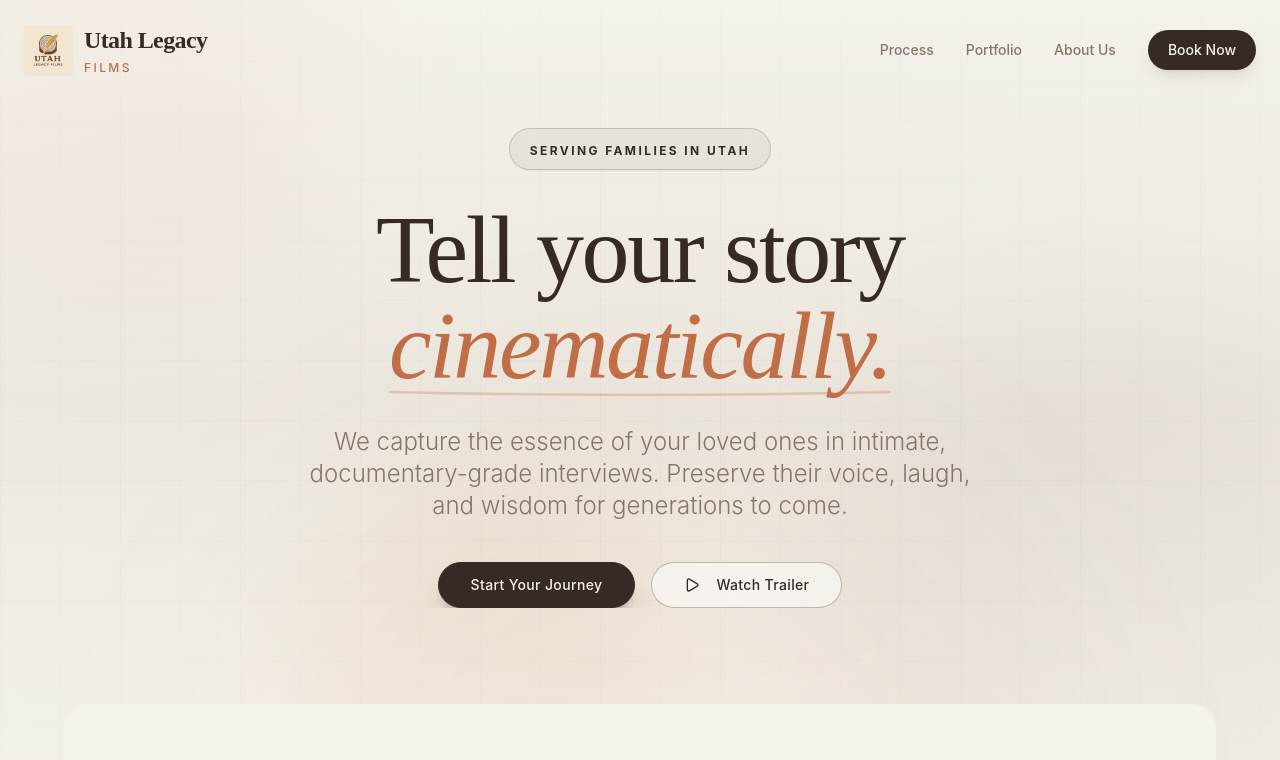
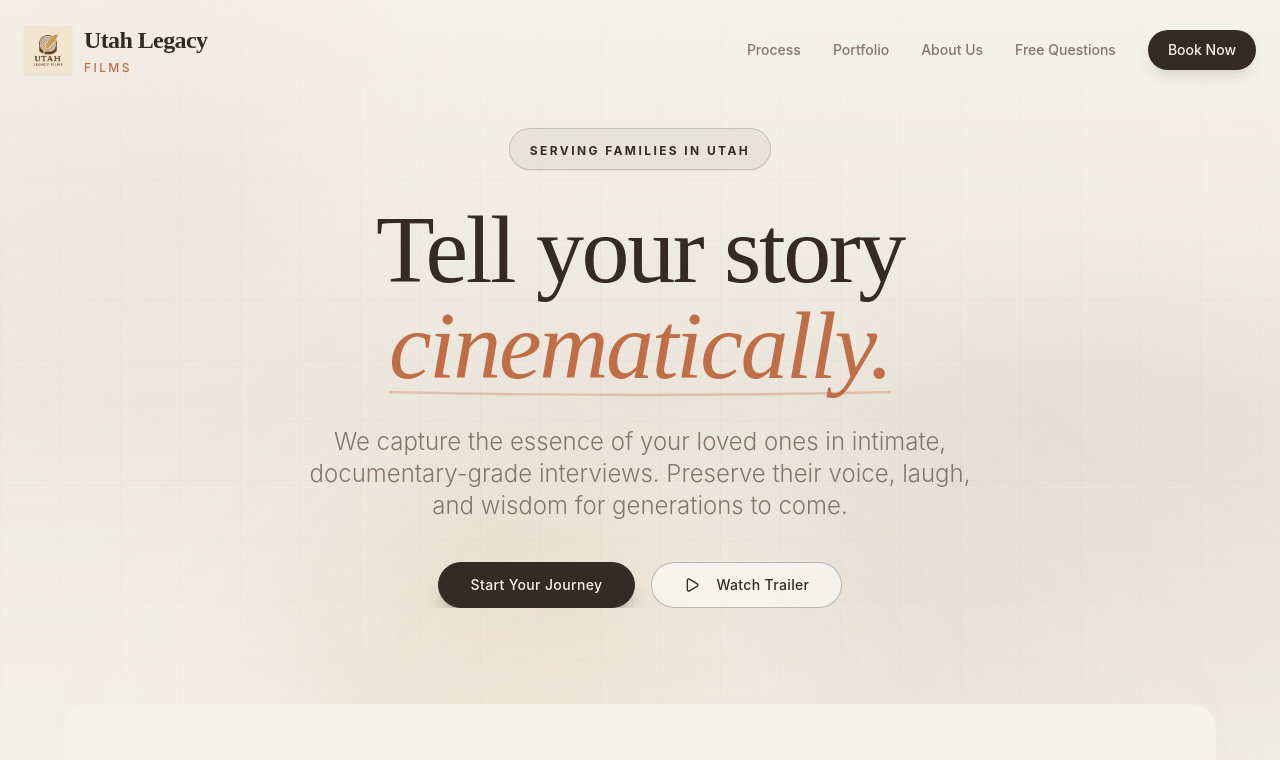
Before and after one commit to Marntsen1/Utah-Legacy-Films, a React (Vite) app: page / in a window 1280 px wide. Shown: the top 760 px of the page. Built offline with nearby package versions, Linux system fonts and the light colour scheme; no server answers; a web font is replaced by a local one.

Commit message:
Add Free Questions link to navigation menu

```diff
--- a/components/Layout.tsx
+++ b/components/Layout.tsx
@@ -104,6 +104,12 @@ const Layout: React.FC<{ children: React.ReactNode }> = ({ children }) => {
                 >
                   About Us
                 </a>
+                <Link
+                  to="/free-questions"
+                  className="text-[#85756b] hover:text-[#362b24] transition-colors"
+                >
+                  Free Questions
+                </Link>
                 <a
                   href="#plans"
                   className="px-5 py-2.5 bg-[#362b24] text-[#f5f2eb] rounded-full hover:bg-[#2e231e] transition-colors shadow-lg shadow-[#362b24]/10"
@@ -172,6 +178,13 @@ const Layout: React.FC<{ children: React.ReactNode }> = ({ children }) => {
                 >
                   About Us
                 </a>
+                <Link
+                  to="/free-questions"
+                  className="text-lg text-[#362b24] hover:text-[#c06e46] transition-colors py-2"
+                  onClick={() => setMobileMenuOpen(false)}
+                >
+                  Free Questions
+                </Link>
                 <a
                   href="#plans"
                   className="px-6 py-3 bg-[#362b24] text-[#f5f2eb] rounded-full hover:bg-[#2e231e] transition-colors text-center font-medium"
```
